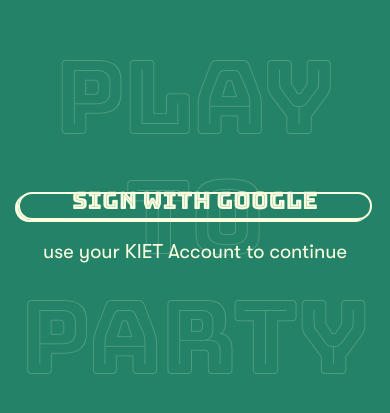
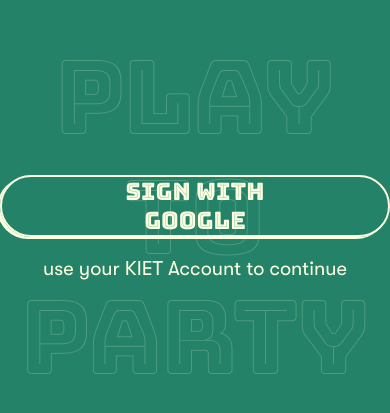
Before and after one commit to padmansh/play-party, a React (Create React App) app: page / in a window 390 px wide. Shown: the part 205-618 px from the top of the page. Built offline with nearby package versions, Linux system fonts and the light colour scheme; no server answers; the database is empty.

Commit message:
--fix : button

```diff
--- a/src/App.css
+++ b/src/App.css
@@ -260,7 +260,7 @@
   .custom-button {
     font-size: 24px !important;
     border: 2px solid #fcffdf;
-    padding: 12px 72px !important;
+    padding: 0px 72px !important;
     box-shadow: -3px 2px 0 #fcffdf;
     width: 100%;
   }
@@ -295,4 +295,8 @@
     width: 6.75rem;
     height: 6.75rem;
   }
+
+  .button-text {
+    margin: 0px;
+  }
 }
```
